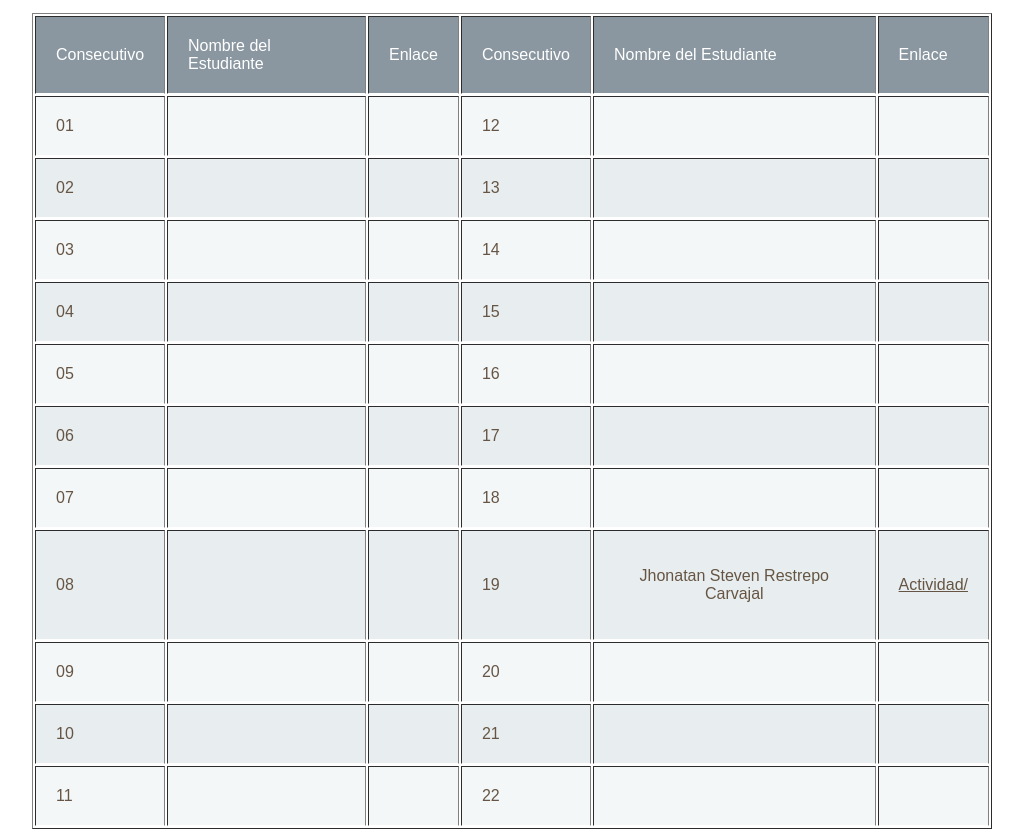
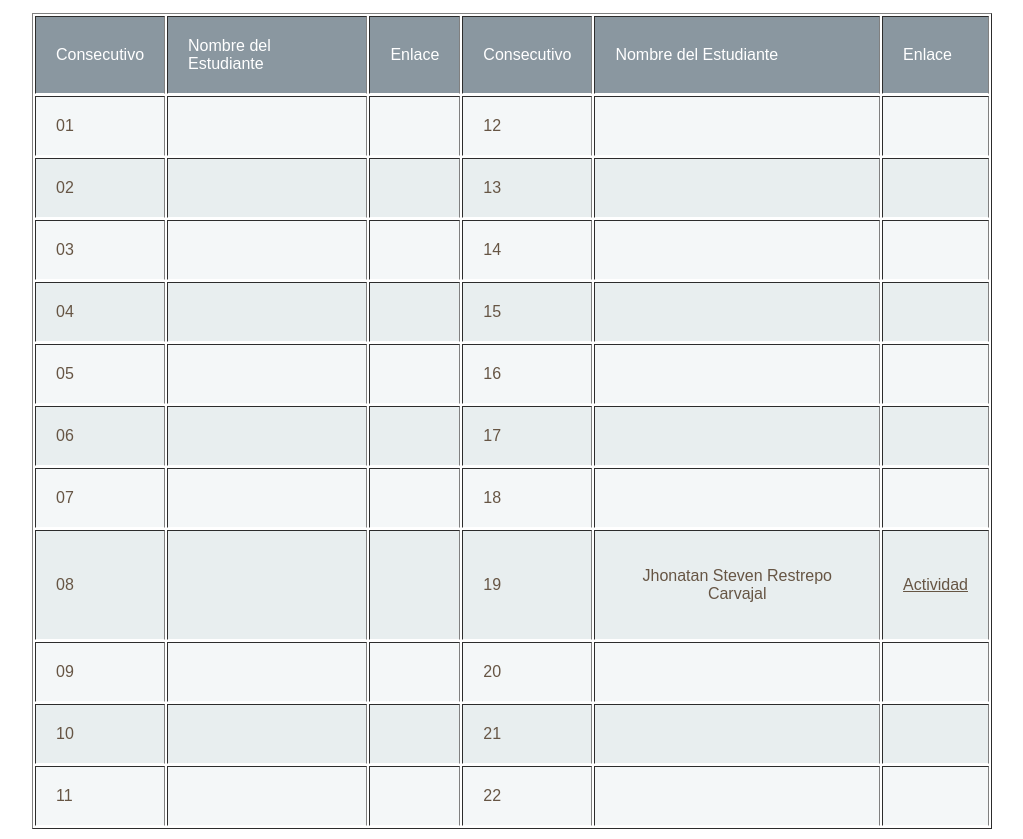
Before and after one commit to jarubioiuc/pwiinoche.github.io, a plain HTML site: page index.html in a window 1280 px wide. Shown: the part 101-940 px from the top of the page, without its empty margins (128-1151 px from the left). Drawn offline with Linux system fonts and the light colour scheme.

Commit message:
Agregando actividad 1

```diff
--- a/index.html
+++ b/index.html
@@ -225,7 +225,7 @@
             <a
               href="https://jonathanrestrepo24.github.io/proyecto.github.io/ "
               target="_blank"
-              >Actividad/</a
+              >Actividad</a
             >
           </td>
         </tr>
```
